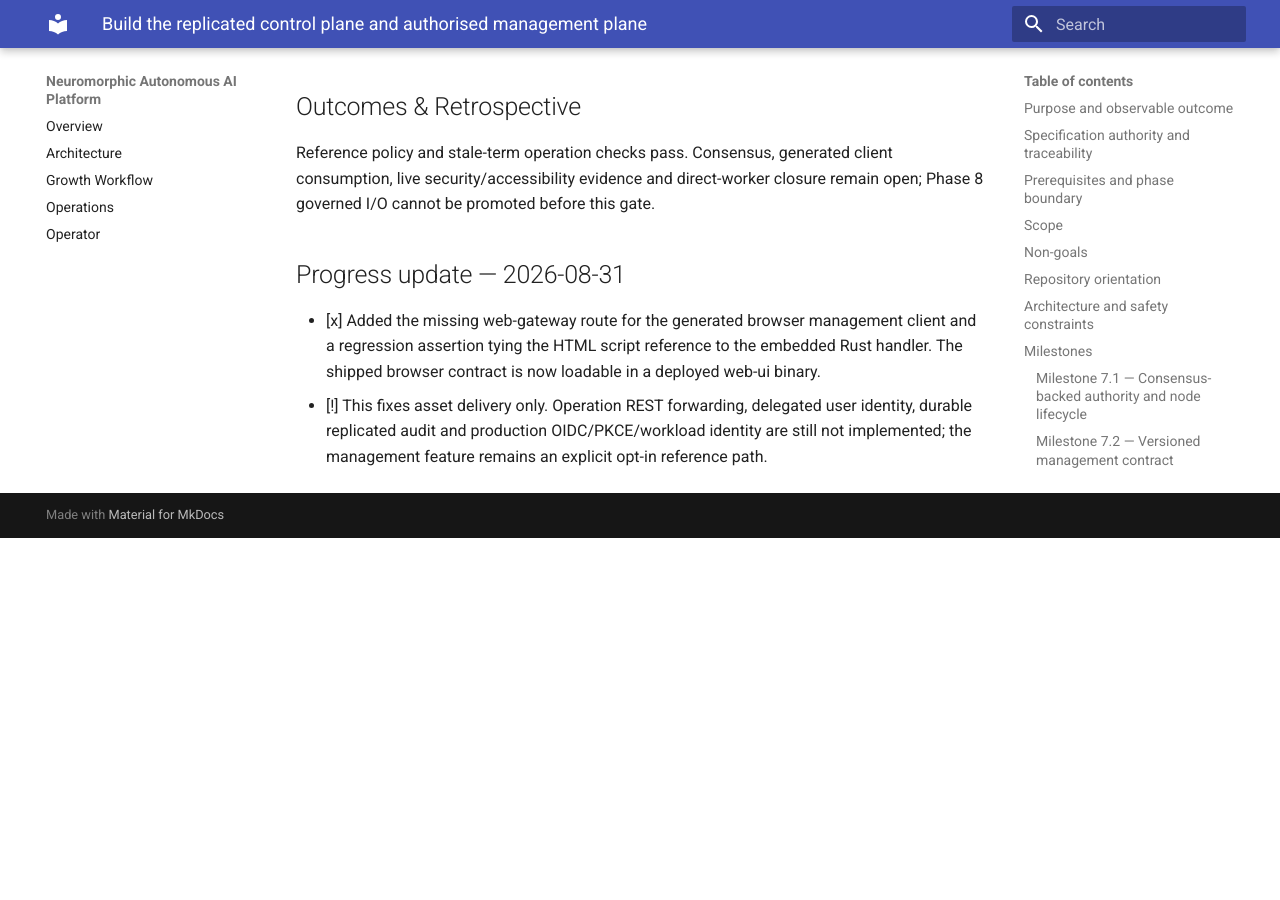
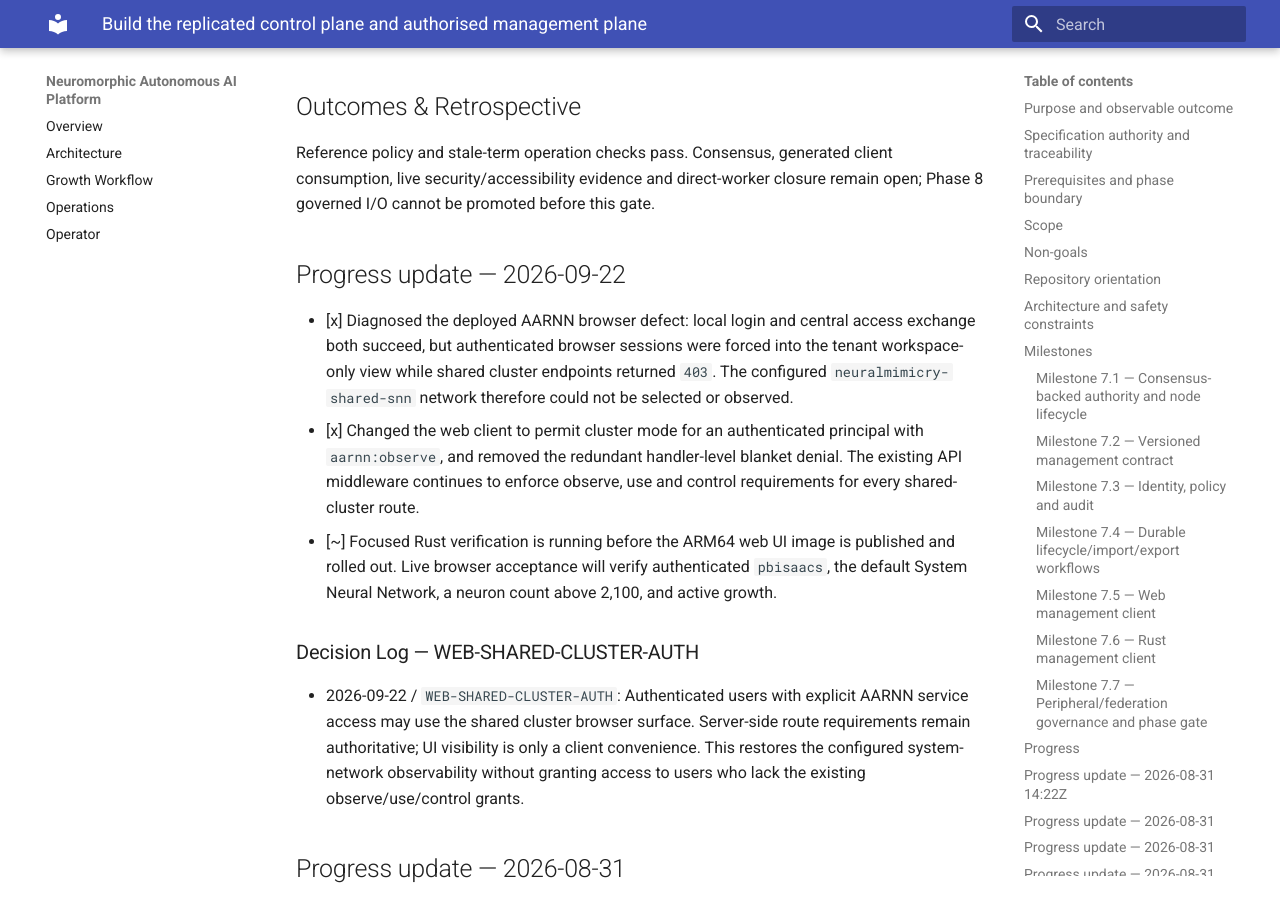
Before and after one commit to neuralmimicry/aarnn_rust, an MkDocs documentation site: the page built from docs/execplans/phase-07-management-plane.md, in a window 1280 px wide and 900 px high, scrolled down 10181 px. Built offline with MkDocs 1.6.1 and Material for MkDocs 9.7.7, drawn with Linux system fonts in a browser that asks for light colours; before the commit the page ends 10719 px from its top, so only the background shows below that.

Commit message:
Allow authorised shared network browser access

```diff
--- a/docs/execplans/phase-07-management-plane.md
+++ b/docs/execplans/phase-07-management-plane.md
@@ -295,6 +295,31 @@ Reference policy and stale-term operation checks pass. Consensus, generated
 client consumption, live security/accessibility evidence and direct-worker
 closure remain open; Phase 8 governed I/O cannot be promoted before this gate.
 
+## Progress update — 2026-09-22
+
+- [x] Diagnosed the deployed AARNN browser defect: local login and central
+  access exchange both succeed, but authenticated browser sessions were forced
+  into the tenant workspace-only view while shared cluster endpoints returned
+  `403`. The configured `neuralmimicry-shared-snn` network therefore could not
+  be selected or observed.
+- [x] Changed the web client to permit cluster mode for an authenticated
+  principal with `aarnn:observe`, and removed the redundant handler-level
+  blanket denial. The existing API middleware continues to enforce observe,
+  use and control requirements for every shared-cluster route.
+- [~] Focused Rust verification is running before the ARM64 web UI image is
+  published and rolled out. Live browser acceptance will verify authenticated
+  `pbisaacs`, the default System Neural Network, a neuron count above 2,100,
+  and active growth.
+
+### Decision Log — WEB-SHARED-CLUSTER-AUTH
+
+- 2026-09-22 / `WEB-SHARED-CLUSTER-AUTH`: Authenticated users with explicit
+  AARNN service access may use the shared cluster browser surface. Server-side
+  route requirements remain authoritative; UI visibility is only a client
+  convenience. This restores the configured system-network observability
+  without granting access to users who lack the existing observe/use/control
+  grants.
+
 ## Progress update — 2026-08-31
 
 - [x] Added the missing web-gateway route for the generated browser management
```
Also changed, not shown: 2 other files.
